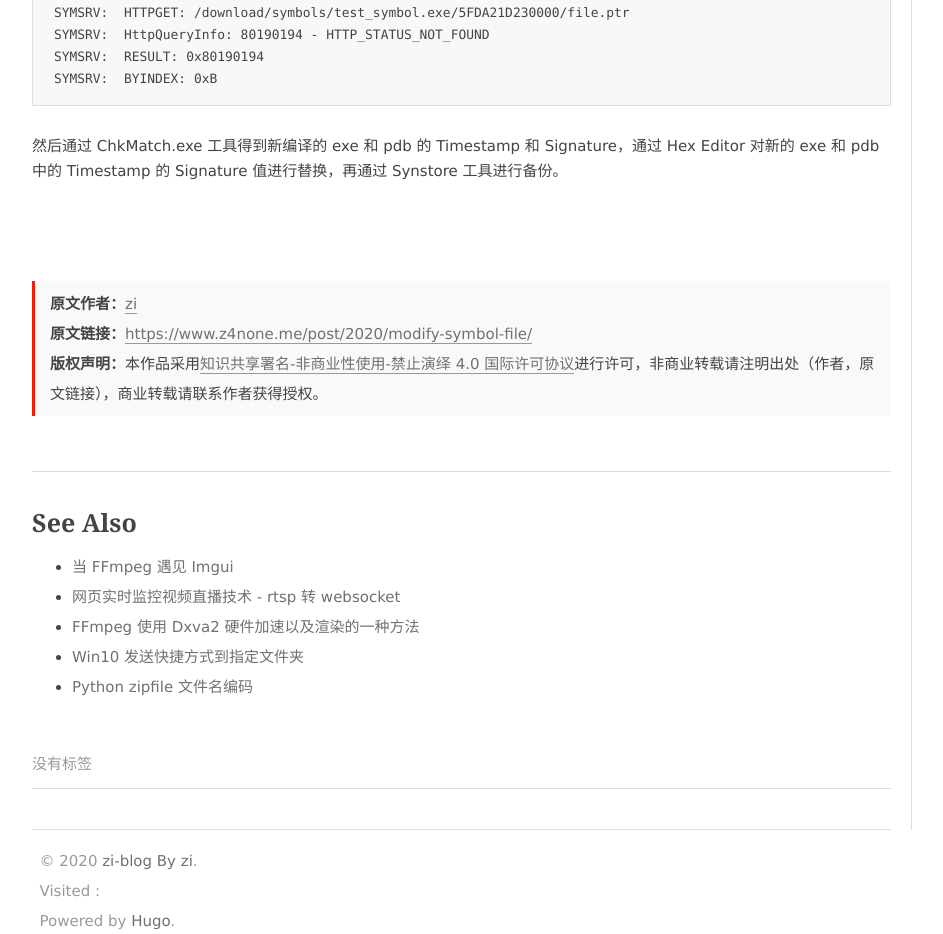
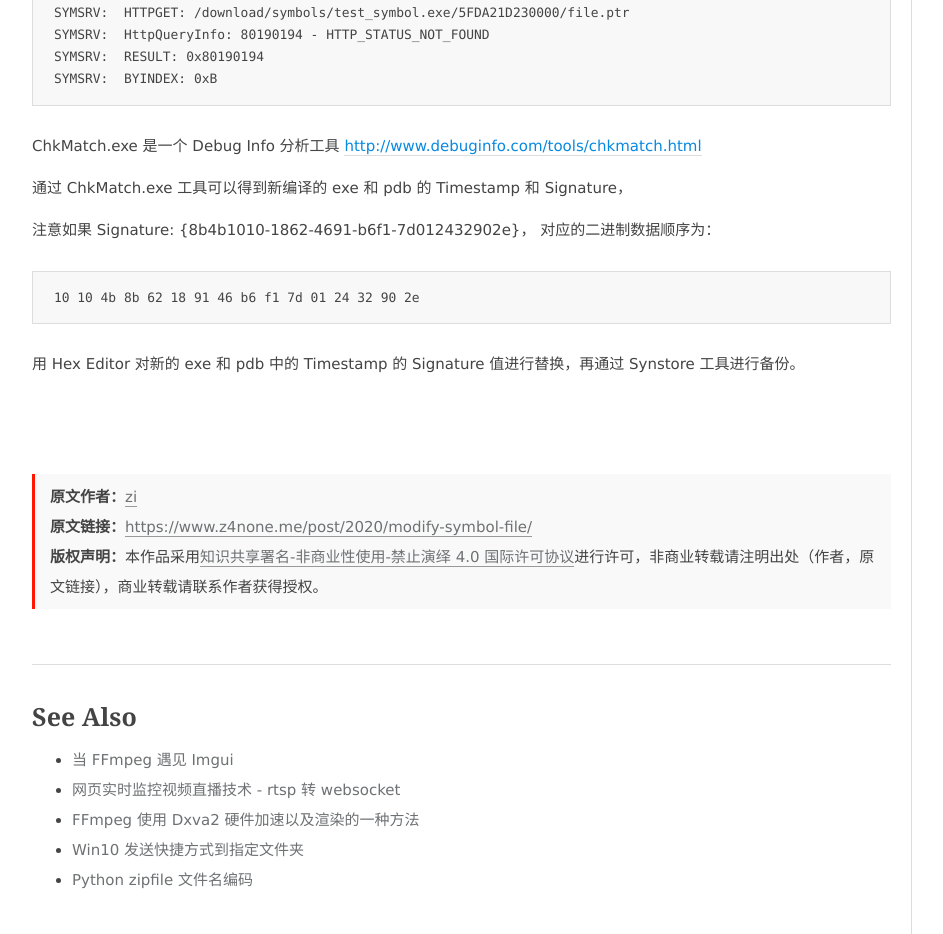
Before and after one commit to z4none/z4none.github.io, a plain HTML site: page post/2020/modify-symbol-file/index.html in a window 1280 px wide. Shown: the part 4800-5734 px from the top of the page, without its empty margins (28-971 px from the left). Drawn offline with nearby package versions, Linux system fonts and the light colour scheme; a script that the page names is missing.

Commit message:
modify post

```diff
--- a/post/2020/modify-symbol-file/index.html
+++ b/post/2020/modify-symbol-file/index.html
@@ -278,7 +278,16 @@ SYMSRV:  RESULT: 0x80190194
 SYMSRV:  BYINDEX: 0xB
 </code></pre>
 
-<p>然后通过 ChkMatch.exe 工具得到新编译的 exe 和 pdb 的 Timestamp 和 Signature，通过 Hex Editor 对新的 exe 和 pdb 中的 Timestamp 的 Signature 值进行替换，再通过 Synstore 工具进行备份。</p>
+<p>ChkMatch.exe 是一个 Debug Info 分析工具 <a href="http://www.debuginfo.com/tools/chkmatch.html">http://www.debuginfo.com/tools/chkmatch.html</a></p>
+
+<p>通过 ChkMatch.exe 工具可以得到新编译的 exe 和 pdb 的 Timestamp 和 Signature，</p>
+
+<p>注意如果 Signature: {8b4b1010-1862-4691-b6f1-7d012432902e}， 对应的二进制数据顺序为：</p>
+
+<pre><code>10 10 4b 8b 62 18 91 46 b6 f1 7d 01 24 32 90 2e
+</code></pre>
+
+<p>用 Hex Editor 对新的 exe 和 pdb 中的 Timestamp 的 Signature 值进行替换，再通过 Synstore 工具进行备份。</p>
 
                         </div>
 
```
